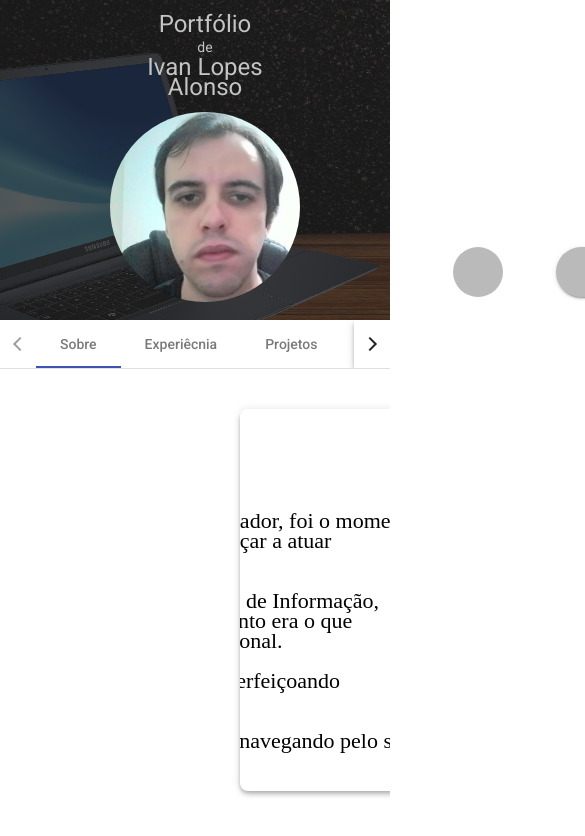
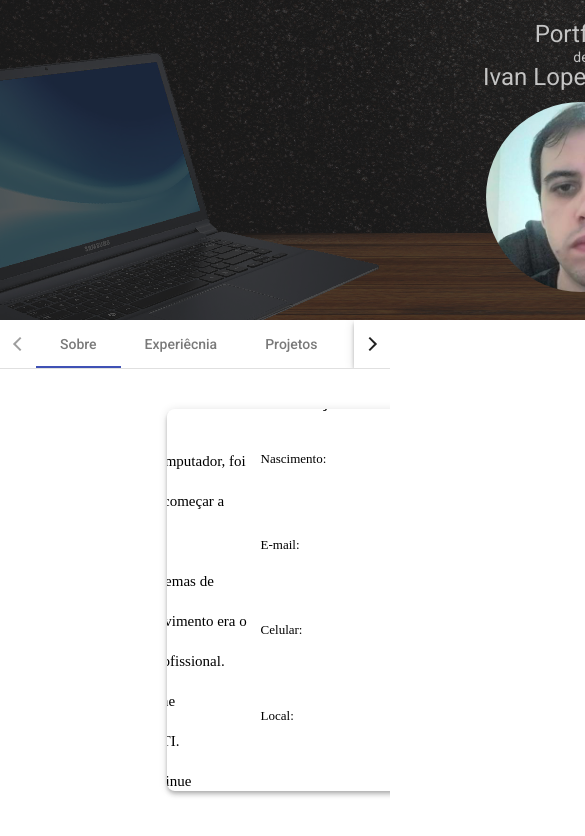
Before and after one commit to IvanLopesGit/portfolio-angular, an Angular app in the folder portfolio/: page / in a window 390 px wide. Shown: the top 836 px of the page, 585 px wide, since content can reach past the window. Built offline with nearby package versions, Linux system fonts and the light colour scheme; a web font is replaced by a local one.

Commit message:
Ajustes
Ajustes para responsividade web

```diff
--- a/portfolio/src/app/components/profile/about/about.component.html
+++ b/portfolio/src/app/components/profile/about/about.component.html
@@ -24,7 +24,9 @@
       <div class="info-right">
         <div class="birth-date">25/12/1985</div>
         <div class="mail-text">calintz1@hotmail.com</div>
-        <div class="cel-text">(19) 9.9191-8921</div>
+        <div class="cel-text">
+          <i class="fab fa-whatsapp"></i> (19) 9.9191-8921
+        </div>
         <div class="adress-text">Araras/SP</div>
         <div class="lang-text">Português Nativo, Inglês Intermediário</div>
       </div>
--- a/portfolio/src/app/components/profile/about/about.component.scss
+++ b/portfolio/src/app/components/profile/about/about.component.scss
@@ -54,10 +54,98 @@
   align-items: center;
 }
 
-.adress-text {
-  font-size: 20px;
+// .adress-text {
+//   font-size: 20px;
+// }
+
+// .lang-text {
+//   font-size: 20px;
+// }
+
+.fa-whatsapp {
+  color: rgb(0, 211, 0);
 }
 
-.lang-text {
-  font-size: 20px;
+@media only screen and (max-width: 1436px) {
+  .about-container {
+    width: 900px;
+  }
 }
+
+@media only screen and (max-width: 1291px) {
+  .about-container {
+    width: 800px;
+  }
+
+  .about-title {
+    font-size: 35px;
+  }
+
+  .about-text {
+    font-size: 16px;
+  }
+
+  .info-title {
+    font-size: 35px;
+  }
+
+  .info-left {
+    font-size: 16px;
+  }
+
+  .info-right {
+    font-size: 16px;
+  }
+}
+
+@media only screen and (max-width: 1145px) {
+  .about-container {
+    width: 750px;
+  }
+
+  .about-title {
+    font-size: 24px;
+  }
+
+  .about-text {
+    font-size: 16px;
+  }
+
+  .info-title {
+    font-size: 24px;
+  }
+
+  .info-left {
+    font-size: 16px;
+  }
+
+  .info-right {
+    font-size: 16px;
+  }
+}
+
+@media only screen and (max-width: 1100px) {
+  .about-container {
+    width: 690px;
+  }
+
+  .about-title {
+    font-size: 20px;
+  }
+
+  .about-text {
+    font-size: 15px;
+  }
+
+  .info-title {
+    font-size: 20px;
+  }
+
+  .info-left {
+    font-size: 13px;
+  }
+
+  .info-right {
+    font-size: 15px;
+  }
+}
--- a/portfolio/src/app/components/profile/body/body.component.scss
+++ b/portfolio/src/app/components/profile/body/body.component.scss
@@ -29,3 +29,14 @@
   background-color: #3b3b3b;
   border-radius: 50px;
 }
+
+@media only screen and (max-width: 1145px) {
+  mat-tab-group {
+    width: 100%;
+  }
+
+  .modal {
+    margin-top: 40px;
+    margin-left: 167px;
+  }
+}
--- a/portfolio/src/app/components/profile/certificates/certificates.component.scss
+++ b/portfolio/src/app/components/profile/certificates/certificates.component.scss
@@ -61,3 +61,15 @@
   text-decoration: none;
   color: #0a0a0a;
 }
+
+@media only screen and (max-width: 1135px) {
+  .container {
+    width: 750px;
+  }
+}
+
+@media only screen and (max-width: 1000px) {
+  .container {
+    width: 650px;
+  }
+}
--- a/portfolio/src/app/components/profile/contact/contact.component.html
+++ b/portfolio/src/app/components/profile/contact/contact.component.html
@@ -1,3 +1,10 @@
+<link
+  rel="stylesheet"
+  href="https://use.fontawesome.com/releases/v5.15.2/css/all.css"
+  integrity="sha384-vSIIfh2YWi9wW0r9iZe7RJPrKwp6bG+s9QZMoITbCckVJqGCCRhc+ccxNcdpHuYu"
+  crossorigin="anonymous"
+/>
+
 <div class="container">
   <div class="contact-container">
     <div class="email">E-Mail:</div>
@@ -9,7 +16,9 @@
     <div class="email-text">
       <a href="mailto:calintz1@hotmail.com">Enviar E-mail</a>
     </div>
-    <div class="phone-text">(19) 9.9191-8921</div>
+    <div class="phone-text">
+      <i class="fab fa-whatsapp"></i> (19) 9.9191-8921
+    </div>
     <div class="linkedin-text">
       <a href="https://www.linkedin.com/in/ivan-lopes-135b8b1a/" target="_blank"
         >LinkedIn</a
--- a/portfolio/src/app/components/profile/contact/contact.component.scss
+++ b/portfolio/src/app/components/profile/contact/contact.component.scss
@@ -1,3 +1,8 @@
+* {
+  text-decoration: none;
+  color: #222222;
+}
+
 .container {
   display: flex;
   justify-content: space-between;
@@ -17,5 +22,8 @@
   align-items: center;
   height: 200px;
   width: 420px;
-  text-decoration: none;
 }
+
+.fa-whatsapp {
+  color: rgb(0, 211, 0);
+}
--- a/portfolio/src/app/components/profile/education/education.component.scss
+++ b/portfolio/src/app/components/profile/education/education.component.scss
@@ -36,3 +36,21 @@
 .course {
   padding-bottom: 10px;
 }
+
+@media only screen and (max-width: 1350px) {
+  .container {
+    width: 820px;
+  }
+}
+
+@media only screen and (max-width: 1200px) {
+  .container {
+    width: 720px;
+  }
+}
+
+@media only screen and (max-width: 1050px) {
+  .container {
+    width: 620px;
+  }
+}
--- a/portfolio/src/app/components/profile/experience/experience.component.scss
+++ b/portfolio/src/app/components/profile/experience/experience.component.scss
@@ -59,3 +59,53 @@
   height: 300px;
   width: 1000px;
 }
+
+@media only screen and (max-width: 1330px) {
+  .xp-container {
+    width: 800px;
+  }
+}
+
+@media only screen and (max-width: 1150px) {
+  .xp-container {
+    width: 700px;
+  }
+
+  .title-text {
+    font-size: 28px;
+  }
+
+  .role-text {
+    font-size: 22px;
+  }
+
+  .about-comp-text {
+    font-size: 18px;
+  }
+
+  .role {
+    font-size: 18px;
+  }
+}
+
+@media only screen and (max-width: 1000px) {
+  .xp-container {
+    width: 600px;
+  }
+
+  .title-text {
+    font-size: 25px;
+  }
+
+  .role-text {
+    font-size: 19px;
+  }
+
+  .about-comp-text {
+    font-size: 15px;
+  }
+
+  .role {
+    font-size: 15px;
+  }
+}
--- a/portfolio/src/app/components/profile/header/header.component.scss
+++ b/portfolio/src/app/components/profile/header/header.component.scss
@@ -109,3 +109,82 @@
   border-radius: 200px 200px;
   text-decoration: none;
 }
+
+@media only screen and (max-width: 1145px) {
+  .header-container {
+    width: 1128px;
+  }
+
+  .medias {
+    height: 280px;
+    width: 280px;
+  }
+
+  .fa-envelope {
+    font-size: 24px;
+  }
+
+  .fa-linkedin-in {
+    font-size: 24px;
+  }
+
+  .fa-github {
+    font-size: 45px;
+  }
+
+  .email-button {
+    height: 45px;
+    width: 45px;
+  }
+
+  .linkedin-button {
+    height: 45px;
+    width: 45px;
+  }
+
+  .cv {
+    height: 37px;
+    width: 80px;
+    font-size: 12px;
+  }
+}
+
+@media only screen and (max-width: 1100px) {
+  .header-container {
+    width: 1082px;
+  }
+
+  .medias {
+    height: 280px;
+    width: 280px;
+    margin-left: -20px;
+  }
+
+  .fa-envelope {
+    font-size: 24px;
+  }
+
+  .fa-linkedin-in {
+    font-size: 24px;
+  }
+
+  .fa-github {
+    font-size: 45px;
+  }
+
+  .email-button {
+    height: 45px;
+    width: 45px;
+  }
+
+  .linkedin-button {
+    height: 45px;
+    width: 45px;
+  }
+
+  .cv {
+    height: 37px;
+    width: 80px;
+    font-size: 12px;
+  }
+}
--- a/portfolio/src/app/components/profile/projects/projects.component.scss
+++ b/portfolio/src/app/components/profile/projects/projects.component.scss
@@ -29,8 +29,6 @@
 }
 
 .img {
-  height: 130px;
-  width: 190px;
   opacity: 1;
   display: block;
   width: 270px;
@@ -70,3 +68,24 @@
   font-size: 20px;
   padding: 16px 32px;
 }
+
+@media only screen and (max-width: 1300px) {
+  .img {
+    width: 250px;
+    height: 150px;
+  }
+}
+
+@media only screen and (max-width: 1200px) {
+  .img {
+    width: 230px;
+    height: 130px;
+  }
+}
+
+@media only screen and (max-width: 1100px) {
+  .img {
+    width: 210px;
+    height: 110px;
+  }
+}
--- a/portfolio/src/app/components/profile/skills/skills.component.scss
+++ b/portfolio/src/app/components/profile/skills/skills.component.scss
@@ -100,3 +100,27 @@
   width: 73%;
   background-color: #3b3b3b;
 }
+
+@media only screen and (max-width: 1450px) {
+  .container {
+    width: 850px;
+  }
+}
+
+@media only screen and (max-width: 1350px) {
+  .container {
+    width: 850px;
+  }
+}
+
+@media only screen and (max-width: 1250px) {
+  .container {
+    width: 850px;
+  }
+}
+
+@media only screen and (max-width: 1150px) {
+  .container {
+    width: 750px;
+  }
+}
```
